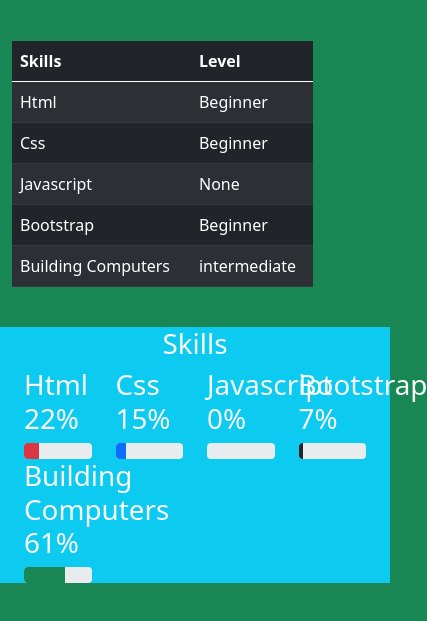
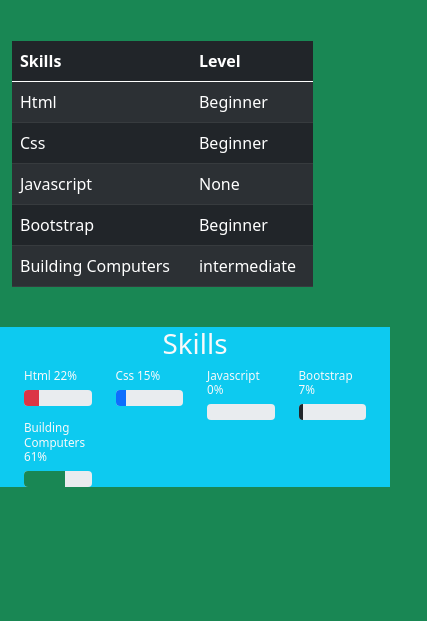
Before and after one commit to GarlicBuns19/BootStrap-About, a plain HTML site: page skills.html in a window 390 px wide. Shown: the part 63-684 px from the top of the page, 427 px wide, since content can reach past the window. Drawn offline with nearby package versions, Linux system fonts and the light colour scheme.

Commit message:
text responsive

```diff
--- a/skills.html
+++ b/skills.html
@@ -66,38 +66,41 @@
     <div class="container bg-info text-light">
         <h1><center>Skills</center></h1>
         <div class="container">
+            <table class="table-responsive">
                 <div class="row">
                     <div class="col-3">
-                    <h1>Html 22%</h1>
+                        <h1 style="font-size: 3vw">Html 22%</h1>
                         <div class="progress">
                             <div class="progress-bar bg-danger" style="width: 22%;"></div>
                         </div>
                     </div>
                     <div class="col-3">
-                    <h1>Css 15%</h1>
+                        <h1 style="font-size: 3vw;">Css 15%</h1>
                         <div class="progress">
                             <div class="progress-bar bg-primary" style="width: 15%;"></div>
                         </div>
                     </div>
                     <div class="col-3">
-                    <h1>Javascript 0%</h1>
+                        <h1 style="font-size: 3vw;">Javascript 0%</h1>
                         <div class="progress">
                             <div class="progress-bar bg-warning" style="width: 0%;"></div>
                         </div>
                     </div>
                     <div class="col-3">
-                    <h1>Bootstrap 7%</h1>
+                        <h1 style="font-size: 3vw;">Bootstrap 7%</h1>
                         <div class="progress">
                             <div class="progress-bar bg-dark" style="width: 7%;"></div>
                         </div>
                     </div>
                     <div class="col-3">
-                    <h1>Building Computers 61%</h1>
+                        <h1 style="font-size: 3vw;">Building Computers 61%</h1>
                         <div class="progress">
                             <div class="progress-bar bg-success" style="width: 61%;"></div>
                         </div>
                     </div>
                 </div>
+
+            </table>
         </div>
     </div>
 </body>
```
Lines whose indentation alone changed are shown as unchanged.
